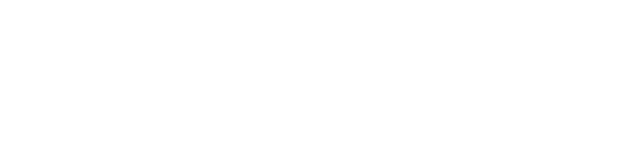
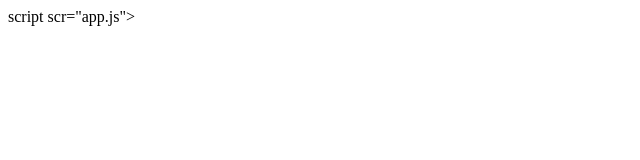
Before and after one commit to marianelz/sistema-de-registro, a plain HTML site: page index.html in a window 1280 px wide. Shown: the whole page, without its empty margins (0-640 px from the left). Drawn offline with Linux system fonts and the light colour scheme.

Commit message:
Update index.html

```diff
--- a/index.html
+++ b/index.html
@@ -6,6 +6,7 @@
     <title>Ssitema de Regsitro</title>
 </head>
 <body>
+    script scr="app.js"></script>
+</body>
 
-</body>
 </html>
```
